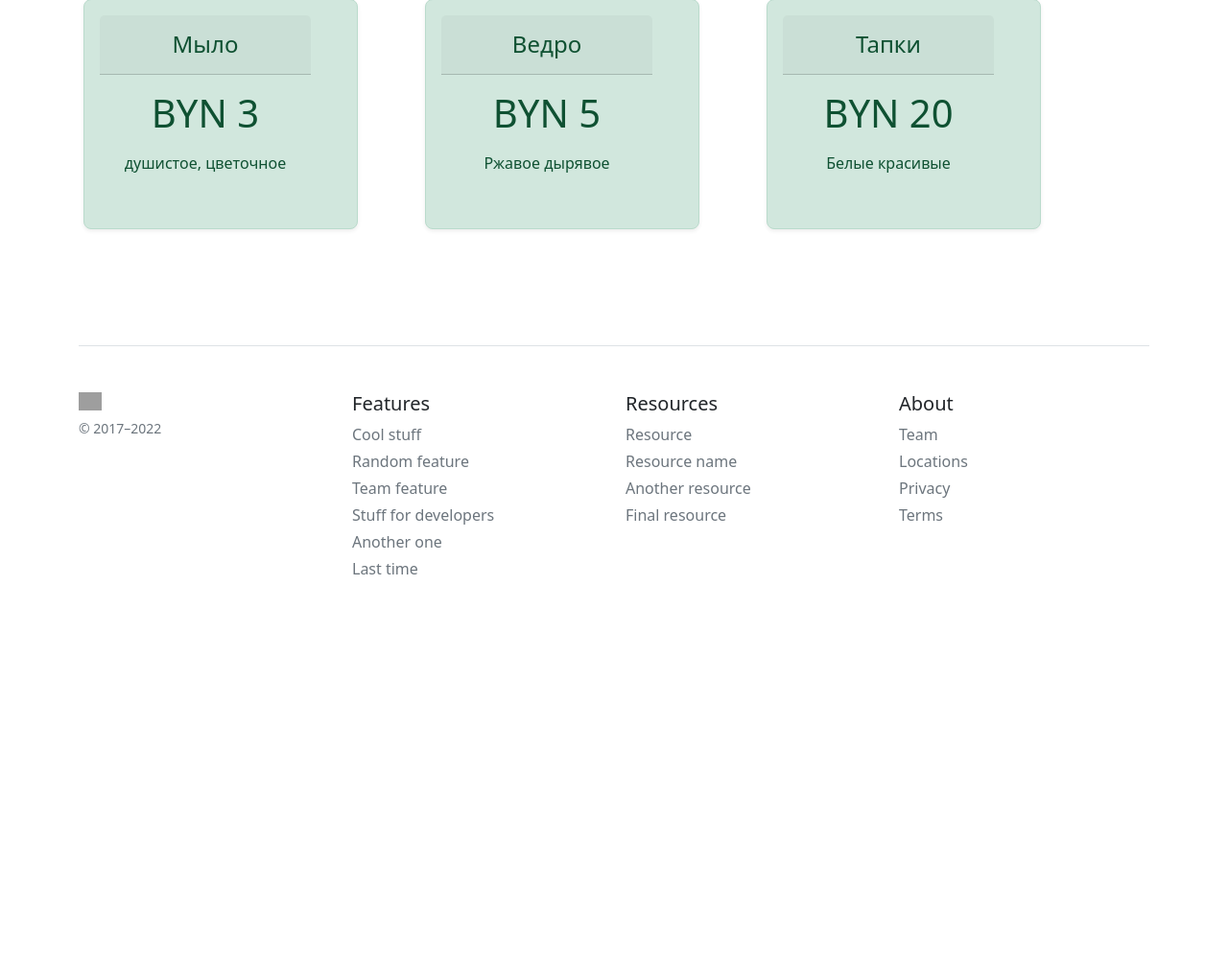
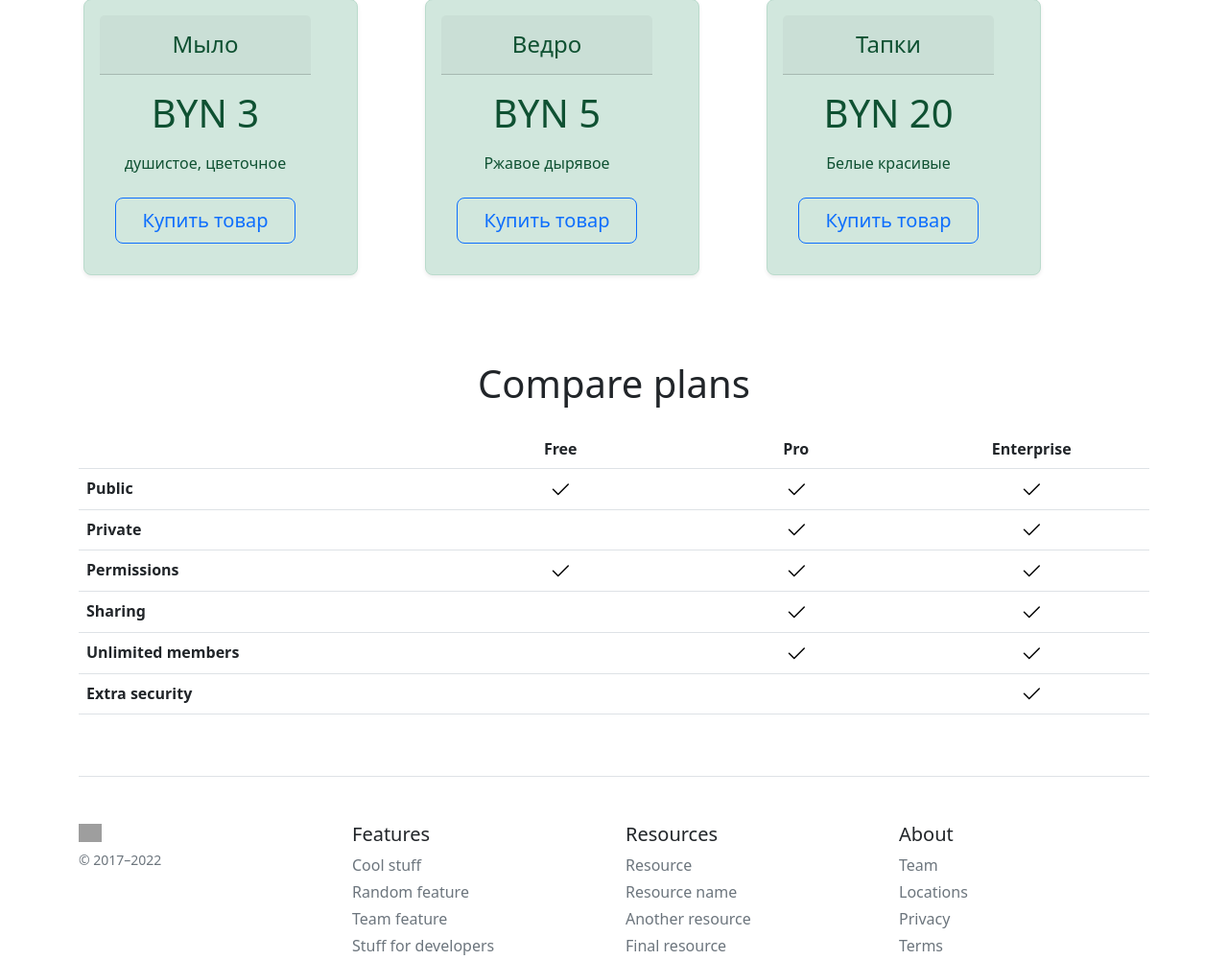
Before and after one commit to Anzhelika007/flask_shop, a Flask app: page / in a window 1280 px wide. Shown: the part 306-1307 px from the top of the page at 96% size. Before the commit the page ends 905 px from the top, so only its background shows below. Run offline with Flask 2, Linux system fonts and the light colour scheme; data comes from the database, SQL or seed files in the repository; lists and menus that the app fills with data are empty; grey boxes are pictures that could not be loaded.

Commit message:
template optimization card

```diff
--- a/templates/index.html
+++ b/templates/index.html
@@ -28,12 +28,120 @@
                         <ul class="list-unstyled mt-3 mb-4">
                             <li> {{ el.text }}</li>
                         </ul>
+                        <button type="button" class="w-100 btn btn-lg btn-outline-primary">Купить товар</button>
                     </div>
                 </div>
             </div>
         </div>
         {% endfor %}
     </div>
+    <h2 class="display-6 text-center mb-4">Compare plans</h2>
+    <div class="table-responsive">
+        <table class="table text-center">
+            <thead>
+            <tr>
+                <th style="width: 34%;"></th>
+                <th style="width: 22%;">Free</th>
+                <th style="width: 22%;">Pro</th>
+                <th style="width: 22%;">Enterprise</th>
+            </tr>
+            </thead>
+            <tbody>
+            <tr>
+                <th scope="row" class="text-start">Public</th>
+                <td>
+                    <svg class="bi" width="24" height="24">
+                        <use xlink:href="#check"></use>
+                    </svg>
+                </td>
+                <td>
+                    <svg class="bi" width="24" height="24">
+                        <use xlink:href="#check"></use>
+                    </svg>
+                </td>
+                <td>
+                    <svg class="bi" width="24" height="24">
+                        <use xlink:href="#check"></use>
+                    </svg>
+                </td>
+            </tr>
+            <tr>
+                <th scope="row" class="text-start">Private</th>
+                <td></td>
+                <td>
+                    <svg class="bi" width="24" height="24">
+                        <use xlink:href="#check"></use>
+                    </svg>
+                </td>
+                <td>
+                    <svg class="bi" width="24" height="24">
+                        <use xlink:href="#check"></use>
+                    </svg>
+                </td>
+            </tr>
+            </tbody>
+
+            <tbody>
+            <tr>
+                <th scope="row" class="text-start">Permissions</th>
+                <td>
+                    <svg class="bi" width="24" height="24">
+                        <use xlink:href="#check"></use>
+                    </svg>
+                </td>
+                <td>
+                    <svg class="bi" width="24" height="24">
+                        <use xlink:href="#check"></use>
+                    </svg>
+                </td>
+                <td>
+                    <svg class="bi" width="24" height="24">
+                        <use xlink:href="#check"></use>
+                    </svg>
+                </td>
+            </tr>
+            <tr>
+                <th scope="row" class="text-start">Sharing</th>
+                <td></td>
+                <td>
+                    <svg class="bi" width="24" height="24">
+                        <use xlink:href="#check"></use>
+                    </svg>
+                </td>
+                <td>
+                    <svg class="bi" width="24" height="24">
+                        <use xlink:href="#check"></use>
+                    </svg>
+                </td>
+            </tr>
+            <tr>
+                <th scope="row" class="text-start">Unlimited members</th>
+                <td></td>
+                <td>
+                    <svg class="bi" width="24" height="24">
+                        <use xlink:href="#check"></use>
+                    </svg>
+                </td>
+                <td>
+                    <svg class="bi" width="24" height="24">
+                        <use xlink:href="#check"></use>
+                    </svg>
+                </td>
+            </tr>
+            <tr>
+                <th scope="row" class="text-start">Extra security</th>
+                <td></td>
+                <td></td>
+                <td>
+                    <svg class="bi" width="24" height="24">
+                        <use xlink:href="#check"></use>
+                    </svg>
+                </td>
+            </tr>
+            </tbody>
+        </table>
+
+    </div>
 
 </main>
 {% endblock %}
```
